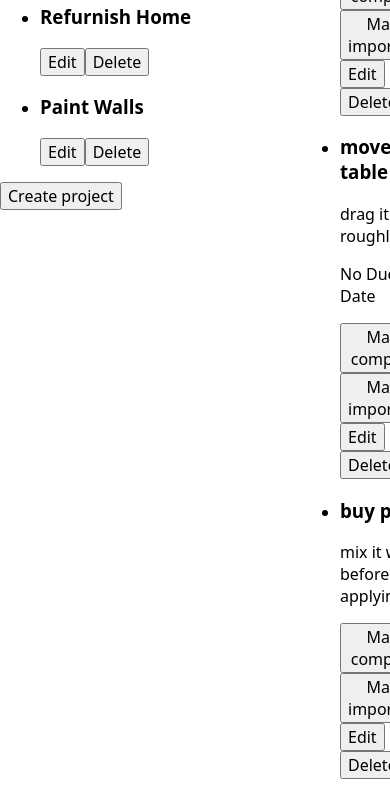
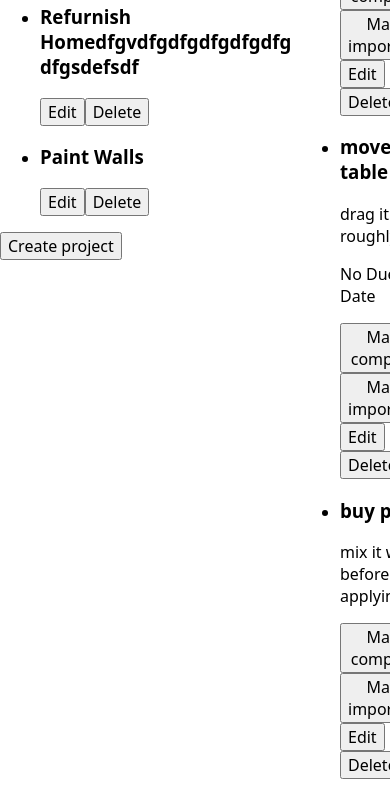
Before and after one commit to niklonberg/TOP-Todo-List, a website built with webpack: page dist/index.html in a window 390 px wide. Shown: the part 326-1121 px from the top of the page. Built offline with nearby package versions, Linux system fonts and the light colour scheme.

Commit message:
switch app-content flow to use flex instead, to avoid having to use media query to make #content fill in all the space by resetting grid-template-columns

```diff
--- a/src/css-components/app-content.css
+++ b/src/css-components/app-content.css
@@ -1,7 +1,6 @@
 @layer component {
   #app-content {
-    display: grid;
-    grid-template-columns: 300px 1fr;
+    display: flex;
   }
 
   .hidden {
--- /dev/null
+++ b/src/css-components/side-bar.css
@@ -0,0 +1,6 @@
+@layer component {
+  #side-bar {
+    max-width: 300px;
+    overflow-wrap: break-word;
+  }
+}
--- a/src/index.css
+++ b/src/index.css
@@ -2,3 +2,4 @@
 
 @import url(./css-components/base.css);
 @import url(./css-components/app-content.css);
+@import url(./css-components/side-bar.css);
--- a/src/index.js
+++ b/src/index.js
@@ -4,7 +4,9 @@ import FormManager from "./modules/FormManager.js";
 import ProjectManager from "./modules/ProjectManager.js";
 import TodoUIManager from "./modules/TodoUIManager.js";
 log(ProjectManager);
-ProjectManager.addProject({ title: "Refurnish Home" });
+ProjectManager.addProject({
+  title: "Refurnish Homedfgvdfgdfgdfgdfgdfgdfgsdefsdf",
+});
 ProjectManager.addProject({ title: "Paint Walls" });
 ProjectManager.setSelectedProject(0);
 ProjectManager.addTodoToCurrSelectedProject({
```
Also changed, not shown: dist/bundle.js.
